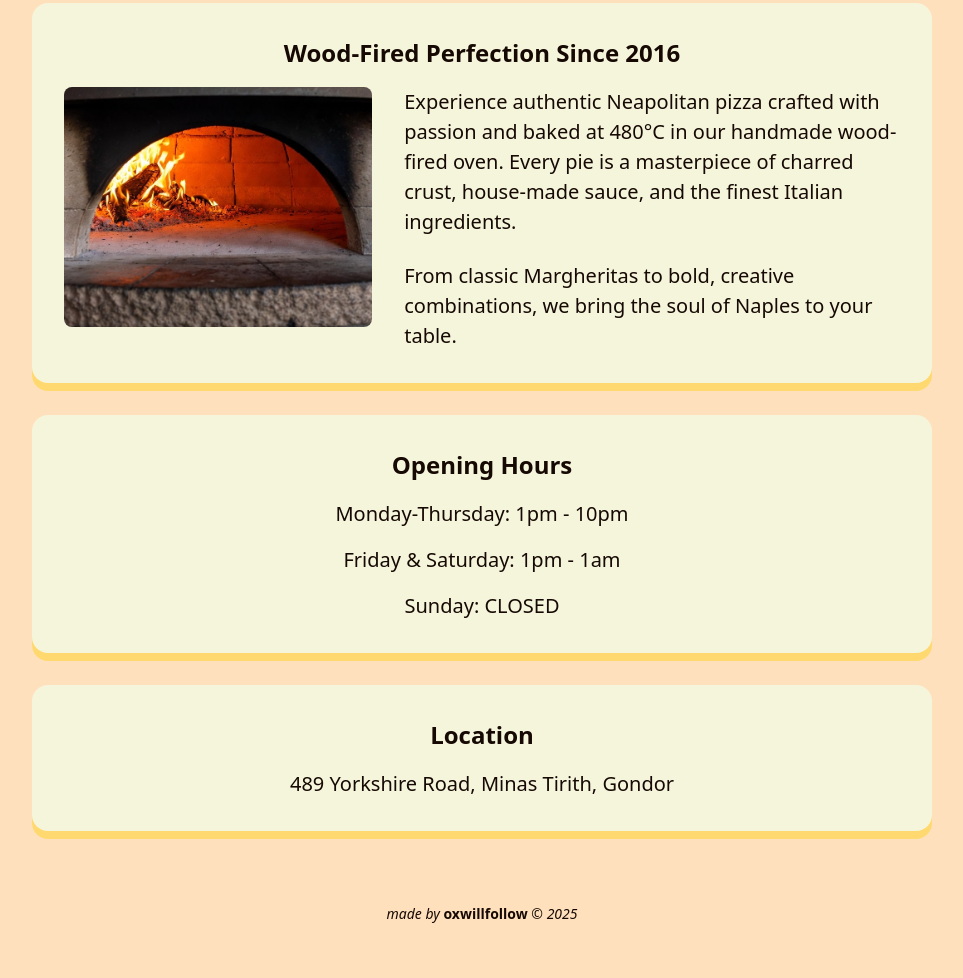
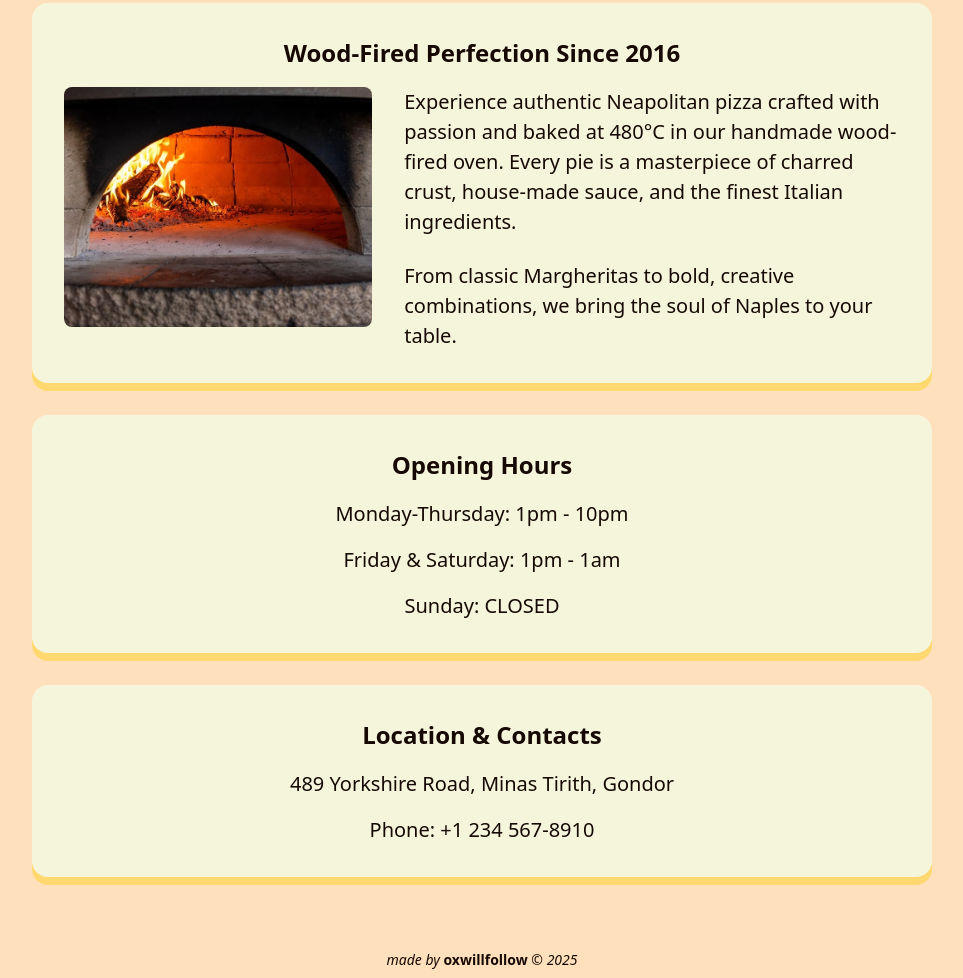
Before and after one commit to Oxwillfollow/restaurant-page, a website built with webpack: page src/template.html in a window 1280 px wide. Shown: the part 265-1243 px from the top of the page, without its empty margins (158-1121 px from the left). Before the commit the page ends 1197 px from the top, so only its background shows below. Built offline with nearby package versions, Linux system fonts and the light colour scheme.

Commit message:
Remove contacts from nav and add contacts to location div in home page

```diff
--- a/src/home/home.js
+++ b/src/home/home.js
@@ -46,9 +46,11 @@ function createDOMElements(container){
     locationDiv.classList.add("location-container");
     const locationHeader = document.createElement("h2");
     const locationPara = document.createElement("p");
-    locationHeader.textContent = "Location";
+    const contactsPara = document.createElement("p");
+    locationHeader.textContent = "Location & Contacts";
     locationPara.textContent = "489 Yorkshire Road, Minas Tirith, Gondor";
-    locationDiv.append(locationHeader, locationPara);
+    contactsPara.textContent = "Phone: +1 234 567-8910";
+    locationDiv.append(locationHeader, locationPara, contactsPara);
 
     // append containers
     homeDiv.append(heroDiv, openingHoursDiv, locationDiv);
--- a/src/template.html
+++ b/src/template.html
@@ -13,7 +13,6 @@
                 <li><button class="home-btn">Home</button></li>
                 <li><button class="menu-btn">Menu</button></li>
                 <li><button class="about-btn">About</button></li>
-                <li><button class="contacts-btn">Contacts</button></li>
             </ul>
         </nav>
     </header>
```
Also changed, not shown: src/menu/menu.js (added, +11 -0 lines).
